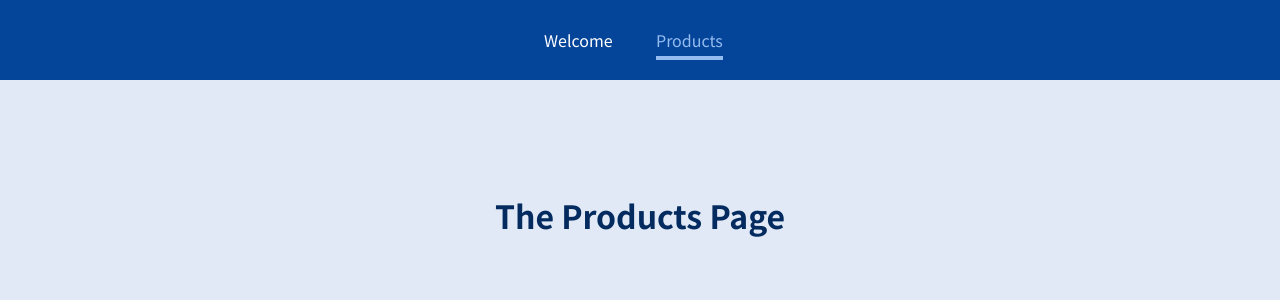
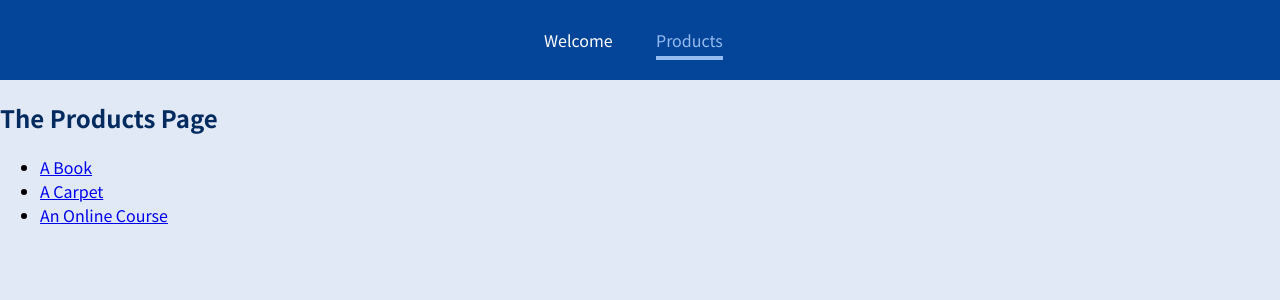
Before and after one commit to abdallah-alaff96/React-Multi-Page-SPA-Router, a JavaScript app: page /products in a window 1280 px wide. Shown: the top 300 px of the page. Built offline with nearby package versions, Linux system fonts and the light colour scheme.

Commit message:
Add useParams,  :/productId,  exact,  Switch  and others

```diff
--- a/src/App.js
+++ b/src/App.js
@@ -1,5 +1,6 @@
-import { Route } from "react-router-dom";
+import { Route, Switch } from "react-router-dom";
 import MainHeader from "./components/MainHeader";
+import ProductDetail from "./screens/ProductDetail";
 import Products from "./screens/Products";
 import Welcome from "./screens/Welcome";
 
@@ -7,14 +8,17 @@
   return (
     <div>
       <MainHeader />
-      <main>
+      <Switch>
         <Route path="/welcome">
           <Welcome />
         </Route>
-        <Route path="/products">
+        <Route path="/products" exact>
           <Products />
         </Route>
-      </main>
+        <Route path="/products/:productId">
+          <ProductDetail />
+        </Route>
+      </Switch>
     </div>
   );
 }
--- /dev/null
+++ b/src/screens/ProductDetail.js
@@ -0,0 +1,14 @@
+import { useParams } from "react-router-dom";
+
+const ProductDetail = () => {
+  const params = useParams();
+  console.log(params);
+  return (
+    <section>
+      <p>ProductDetail</p>
+      <p>{params.productId}</p>
+    </section>
+  );
+};
+
+export default ProductDetail;
--- a/src/screens/Products.js
+++ b/src/screens/Products.js
@@ -1,5 +1,22 @@
+import { Link } from "react-router-dom";
+
 const Products = () => {
-  return <h1>The Products Page</h1>;
+  return (
+    <section>
+      <h1>The Products Page</h1>
+      <ul>
+        <li>
+          <Link to="/products/p1">A Book</Link>
+        </li>
+        <li>
+          <Link to="/products/p2">A Carpet</Link>
+        </li>
+        <li>
+          <Link to="/products/p3">An Online Course</Link>
+        </li>
+      </ul>
+    </section>
+  );
 };
 
 export default Products;
```
Also changed, not shown: 1 other file (tests, documents, lock files or other folders).
